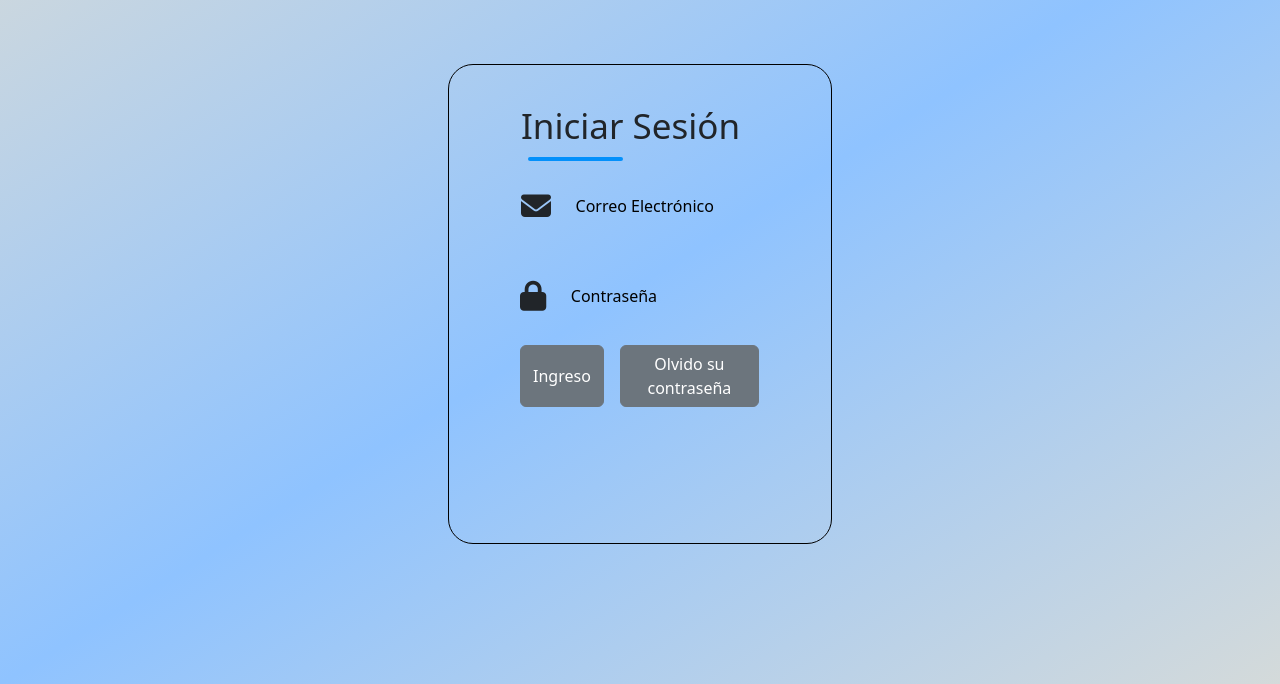
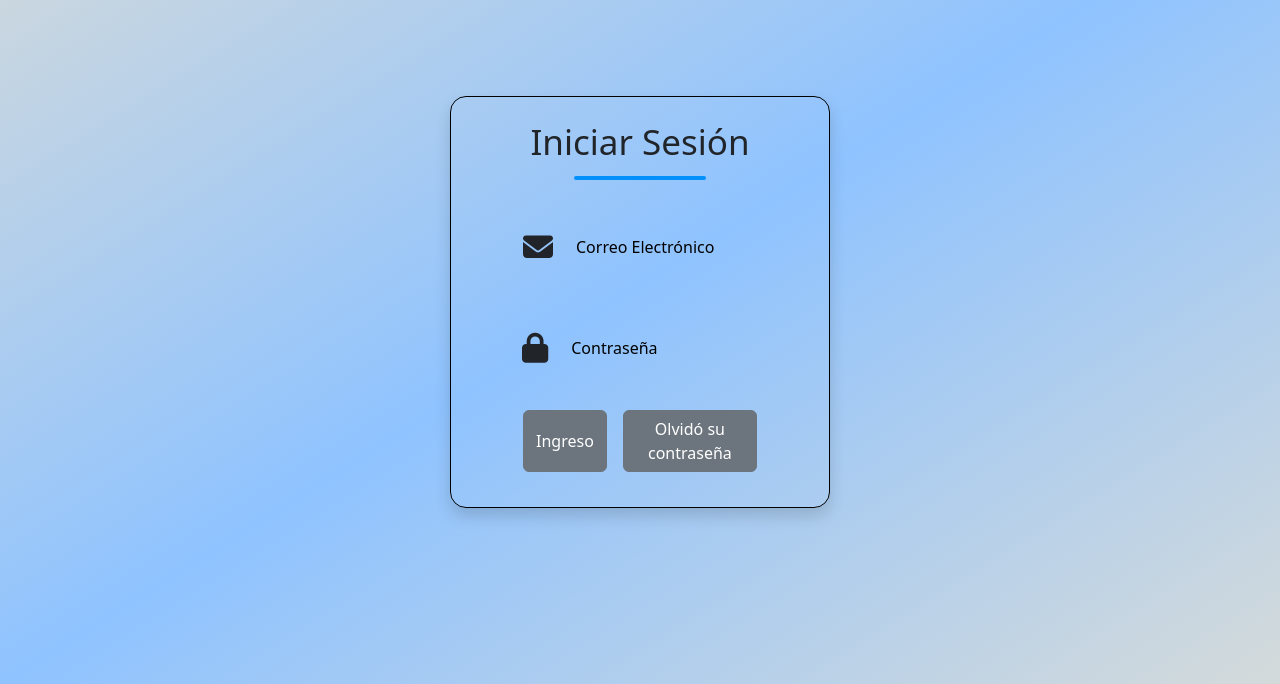
Before and after one commit to KaterPerez/P.M, a PHP site: page /PM-04-03/index.php?pg=300 in a window 1280 px wide. Shown: the part 116-800 px from the top of the page. Run offline with PHP 8.4, Linux system fonts and the light colour scheme; some libraries are stand-ins or nearby versions.

Commit message:
TIENE RESPONSIVE

```diff
--- a/css/index.css
+++ b/css/index.css
@@ -63,13 +63,13 @@ i{
     background: rgb(3, 144, 251);
     position: absolute;
     bottom: -12px;
-    left: 3%;
+    left: 30%;
 }
 .input-group{
     top: -2%;
 }
 .ini{
-    margin: 15px 0;
+    margin: 25px 0;
     border-radius: 3px;
     display: flex;
     align-items: center;
--- a/views/vini.php
+++ b/views/vini.php
@@ -1,27 +1,32 @@
-<div class="row border border-black inier row border border-black">
+<div class="container py-5 mt-5">
+    <div class="row justify-content-center">
+        <div class="col-12 col-md-6 col-lg-4 border border-black rounded-4 p-4 shadow">
             <form action="models/validacion.php" method="POST">
-        <h1 class="tbl">Iniciar Sesión</h1>
-        <div class="input-group">
-            <div class="ini">
-                <i class="fa-solid fa-envelope"></i>
-                <input class="inl" name="usu" type="text" placeholder="Correo Electrónico" required>
+                <h1 class="text-center mb-4 tbl">Iniciar Sesión</h1>
+                <!-- Espaciado más amplio -->
+                <div class="input-group mb-3 px-5">
+                    <div class="ini w-100 mb-3">
+                        <i class="fa-solid fa-envelope me-2"></i>
+                        <input class="form-control inl" name="usu" type="text" placeholder="Correo Electrónico" required>
                     </div>
-            <div class="ini">
-                <i class="fa-solid fa-lock"></i>
-                <input class="inl" name="con" type="password" placeholder="Contraseña" required>
-            </div>
-            <div class="d-flex justify-content-between">
-                <button id="btn-abm" class="btn btn-secondary me-2" type="submit">Ingreso</button>
-                <a href="index.php?pg=205">
-                    <button id="btn-abm" class="btn btn-secondary ms-2" type="button">Olvido su contraseña</button>
-                </a>
+                    <div class="ini w-100 mb-3">
+                        <i class="fa-solid fa-lock me-2"></i>
+                        <input class="form-control inl" name="con" type="password" placeholder="Contraseña" required>
                     </div>
                 </div>
+                <div class="d-flex justify-content-between px-5">
+                        <button class="btn btn-secondary custom-btn-size me-2" type="submit">Ingreso</button>
+                        <a href="index.php?pg=205" class="btn btn-secondary custom-btn-size ms-2 text-center">Olvidó su contraseña</a>
+                </div>
+
+                <!-- Mensaje de error -->
                 <?php
                 $error = isset($_GET['error']) ? $_GET['error'] : NULL;
                 if ($error == "ok") {
-                echo "<div class='alert alert-danger'>Datos inválidos. Vuelve a intentarlo.</div>";
+                    echo "<div class='alert alert-danger mt-3'>Datos inválidos. Vuelve a intentarlo.</div>";
                 }
                 ?>
             </form>
         </div>
+    </div>
+</div>
```
Also changed, not shown: other parts of css/index.css (+1 -42 lines). Lines whose indentation alone changed are shown as unchanged.
